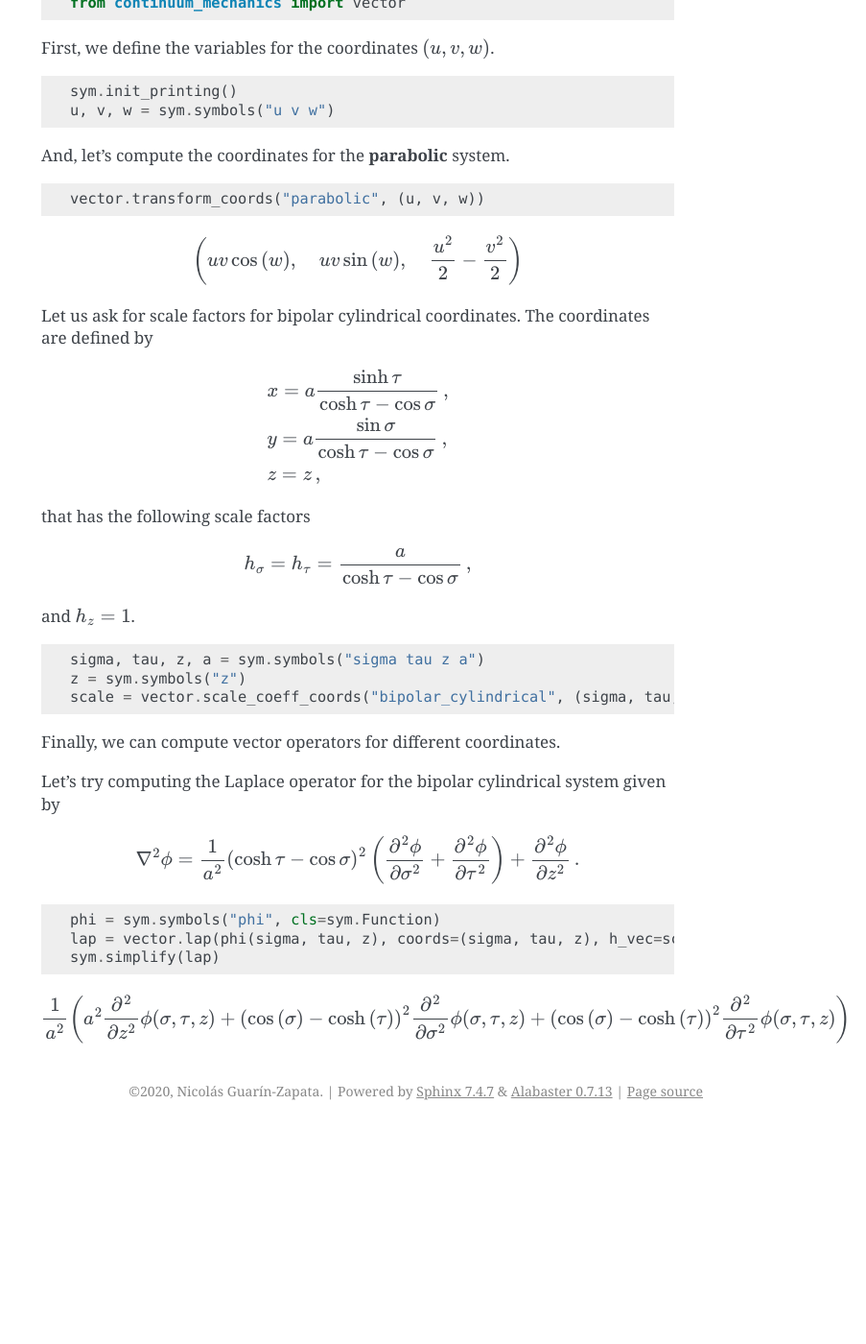
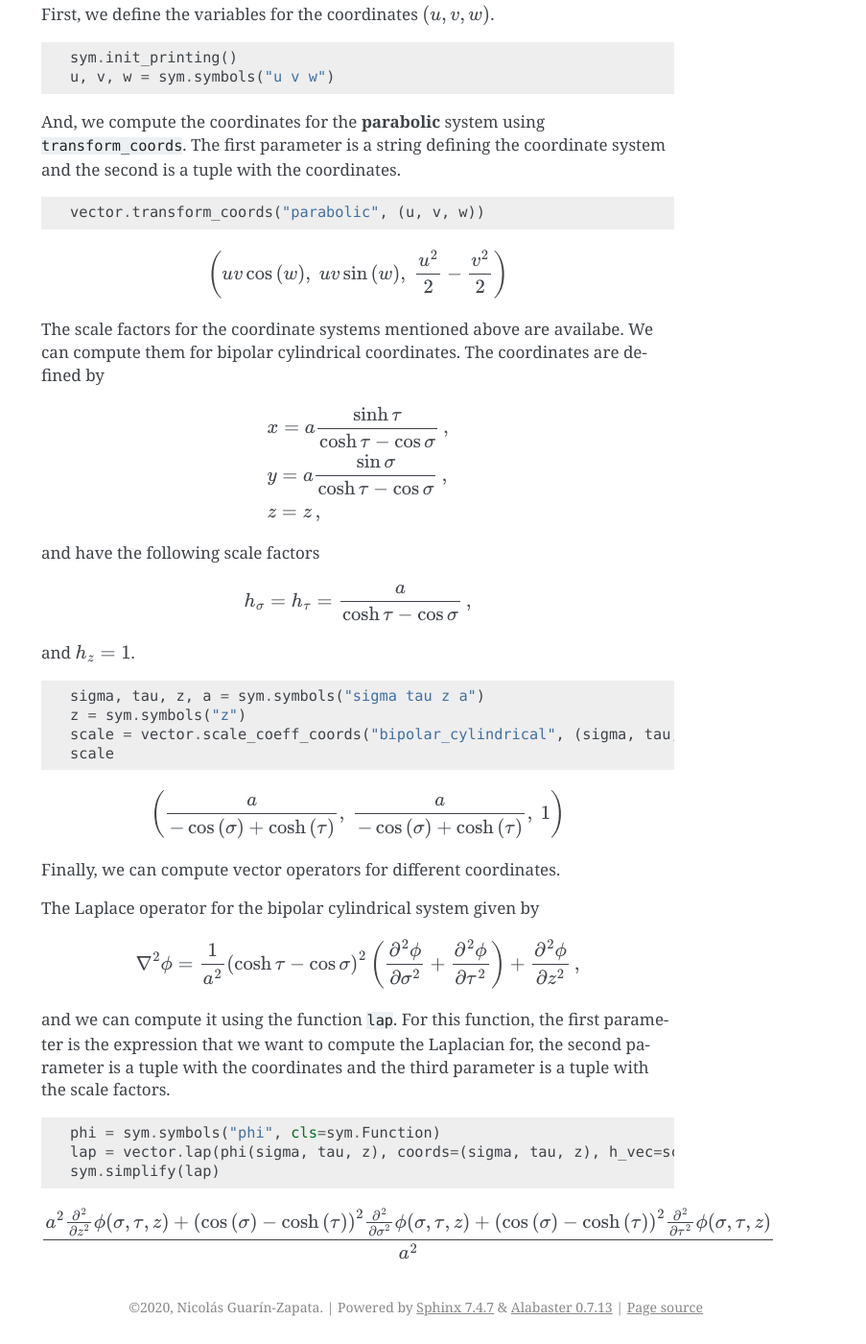
Before and after one commit to nicoguaro/continuum_mechanics, a Sphinx documentation site: the page built from docs/tutorials/curvilinear_coordinates.rst, in a window 1280 px wide and 1400 px high, scrolled down 1874 px. Shown: the whole window at 96% size, without its empty margins (377-1280 px from the left). Built offline with Sphinx 7.4.7, drawn with Linux system fonts in a browser that asks for light colours; before the commit the page ends 3050 px from its top, so only the background shows below that.

Commit message:
Change tone in Curvilinear coordinates tutorials

```diff
--- a/docs/tutorials/curvilinear_coordinates.rst
+++ b/docs/tutorials/curvilinear_coordinates.rst
@@ -1,9 +1,6 @@
-=======================================
+======================================
 Introduction to orthogonal coordinates
-=======================================
-
-.. image:: https://mybinder.org/badge_logo.svg
- :target: https://mybinder.org/v2/gh/nicoguaro/continuum_mechanics/master?filepath=docs%2Ftutorials%2Fcurvilinear_coordinates.ipynb
+======================================
 
 In :math:`\mathbb{R}^3`, we can think that each point is given by the
 intersection of three surfaces. Thus, we have three families of curved
@@ -112,7 +109,9 @@ First, we define the variables for the coordinates :math:`(u, v, w)`.
     sym.init_printing()
     u, v, w = sym.symbols("u v w")
 
-And, let’s compute the coordinates for the **parabolic** system.
+And, we compute the coordinates for the **parabolic** system using
+``transform_coords``. The first parameter is a string defining the
+coordinate system and the second is a tuple with the coordinates.
 
 .. code:: python
 
@@ -123,11 +122,12 @@ And, let’s compute the coordinates for the **parabolic** system.
 
 .. math::
 
-    \left ( u v \cos{\left (w \right )}, \quad u v \sin{\left (w \right )}, \quad \frac{u^{2}}{2} - \frac{v^{2}}{2}\right )
+    \displaystyle \left( u v \cos{\left(w \right)}, \  u v \sin{\left(w \right)}, \  \frac{u^{2}}{2} - \frac{v^{2}}{2}\right)
 
 
 
-Let us ask for scale factors for bipolar cylindrical coordinates. The
+The scale factors for the coordinate systems mentioned above are
+availabe. We can compute them for bipolar cylindrical coordinates. The
 coordinates are defined by
 
 .. math::
@@ -138,7 +138,7 @@ coordinates are defined by
    &z = z\, ,
    \end{align}
 
-that has the following scale factors
+and have the following scale factors
 
 .. math:: h_\sigma = h_\tau = \frac{a}{\cosh\tau - \cos\sigma}\, ,
 
@@ -148,12 +148,21 @@ and :math:`h_z = 1`.
 
     sigma, tau, z, a = sym.symbols("sigma tau z a")
     z = sym.symbols("z")
-    scale = vector.scale_coeff_coords("bipolar_cylindrical", (sigma, tau, z), a)
+    scale = vector.scale_coeff_coords("bipolar_cylindrical", (sigma, tau, z), a=a)
+    scale
+
+
+
+
+.. math::
+
+    \displaystyle \left( \frac{a}{- \cos{\left(\sigma \right)} + \cosh{\left(\tau \right)}}, \  \frac{a}{- \cos{\left(\sigma \right)} + \cosh{\left(\tau \right)}}, \  1\right)
+
+
 
 Finally, we can compute vector operators for different coordinates.
 
-Let’s try computing the Laplace operator for the bipolar cylindrical
-system given by
+The Laplace operator for the bipolar cylindrical system given by
 
 .. math::
 
@@ -164,7 +173,12 @@ system given by
    \frac{\partial^2 \phi}{\partial \sigma^2} +
    \frac{\partial^2 \phi}{\partial \tau^2}
    \right) +
-   \frac{\partial^2 \phi}{\partial z^2}\, .
+   \frac{\partial^2 \phi}{\partial z^2}\, ,
+
+and we can compute it using the function ``lap``. For this function, the
+first parameter is the expression that we want to compute the Laplacian
+for, the second parameter is a tuple with the coordinates and the third
+parameter is a tuple with the scale factors.
 
 .. code:: python
 
@@ -177,4 +191,4 @@ system given by
 
 .. math::
 
-    \frac{1}{a^{2}} \left(a^{2} \frac{\partial^{2}}{\partial z^{2}}  \phi{\left (\sigma,\tau,z \right )} + \left(\cos{\left (\sigma \right )} - \cosh{\left (\tau \right )}\right)^{2} \frac{\partial^{2}}{\partial \sigma^{2}}  \phi{\left (\sigma,\tau,z \right )} + \left(\cos{\left (\sigma \right )} - \cosh{\left (\tau \right )}\right)^{2} \frac{\partial^{2}}{\partial \tau^{2}}  \phi{\left (\sigma,\tau,z \right )}\right)
+    \displaystyle \frac{a^{2} \frac{\partial^{2}}{\partial z^{2}} \phi{\left(\sigma,\tau,z \right)} + \left(\cos{\left(\sigma \right)} - \cosh{\left(\tau \right)}\right)^{2} \frac{\partial^{2}}{\partial \sigma^{2}} \phi{\left(\sigma,\tau,z \right)} + \left(\cos{\left(\sigma \right)} - \cosh{\left(\tau \right)}\right)^{2} \frac{\partial^{2}}{\partial \tau^{2}} \phi{\left(\sigma,\tau,z \right)}}{a^{2}}
--- a/environment.yml
+++ b/environment.yml
@@ -5,7 +5,9 @@ dependencies:
   - python>=3.6
   - sympy>=1.3
   - matplotlib>=3
-  - numpy==1.17.4
-  - scipy==1.3.3
+  - numpy
+  - scipy
+  - jupyter
+  - pip
   - pip:
     - continuum_mechanics
```
Also changed, not shown: docs/tutorials/curvilinear_coordinates.ipynb, requirements_docs.txt (renamed from requirements-docs.txt).
